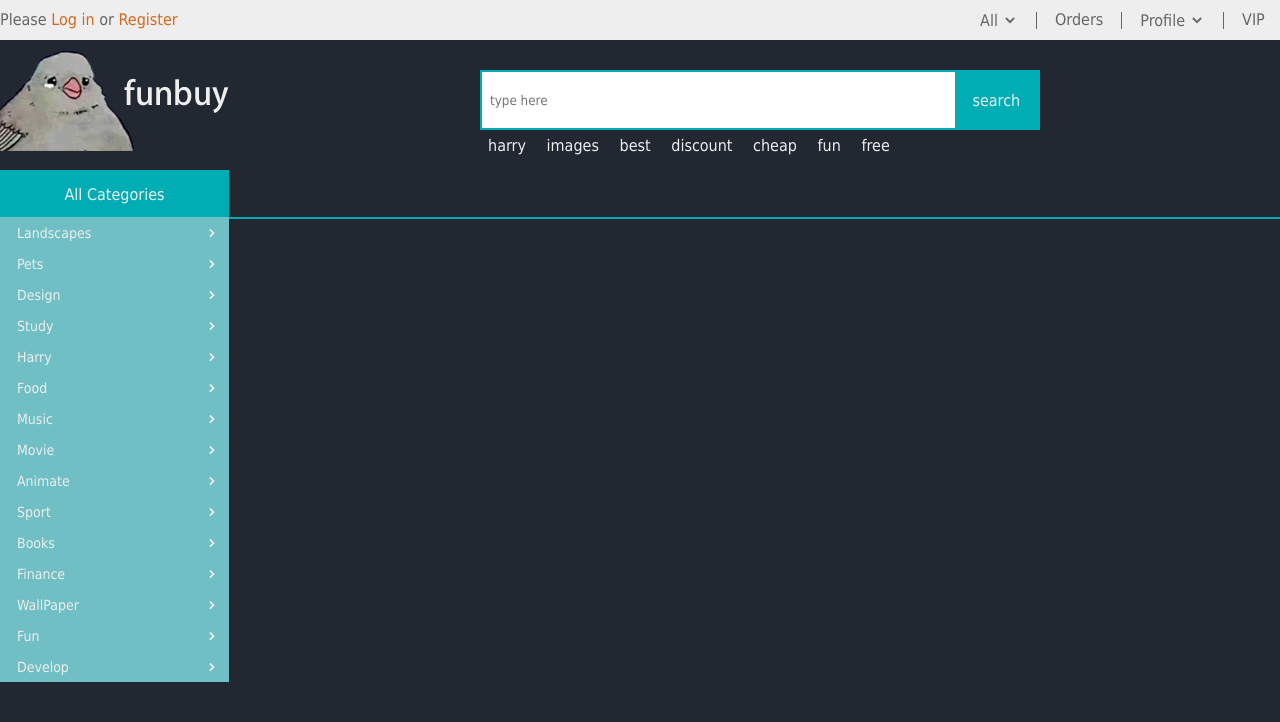
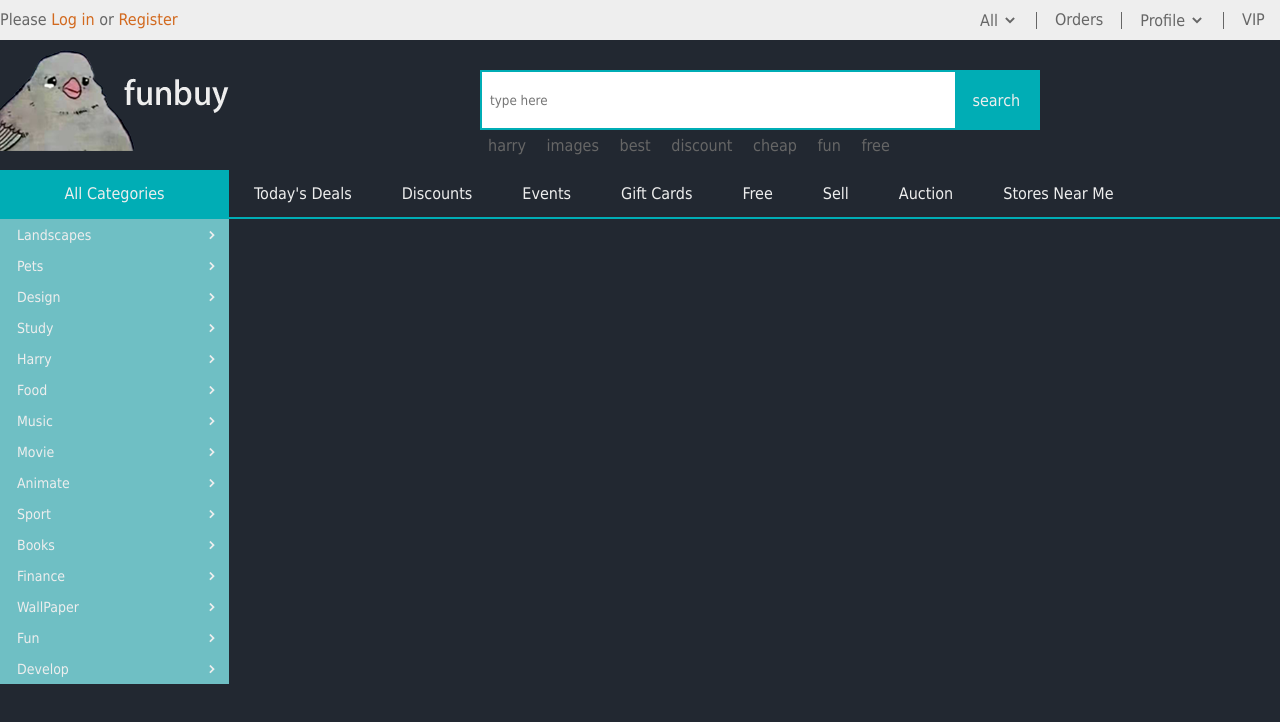
Before and after one commit to HarryQu1229/front-end-shopping-project, a plain HTML site: page index.html in a window 1280 px wide. Shown: the top 722 px of the page. Drawn offline with Linux system fonts and the light colour scheme.

Commit message:
completed the header section

```diff
--- a/css/common.css
+++ b/css/common.css
@@ -97,7 +97,6 @@
 }
 .frequent a {
   margin: 0 8px;
-  color: #eeeeee;
 }
 .frequent a:hover {
   color: #e9b9d1;
@@ -158,10 +157,11 @@
   height: 100%;
   color: #eeeeee;
   text-align: center;
-  line-height: 49px;
+  line-height: 47px;
   font-size: 16px;
 }
 .dropdown .dd {
+  margin-top: 2px;
   width: 100%;
   height: 465px;
   background-color: #6fbfc4;
@@ -193,3 +193,16 @@
 .dropdown .dd ul li:hover::after {
   color: #dea01e;
 }
+.navitems ul li {
+  float: left;
+}
+.navitems ul li a {
+  display: block;
+  color: #eeeeee;
+  line-height: 47px;
+  font-size: 16px;
+  padding: 0 25px;
+}
+.navitems ul li a:hover {
+  color: #dea01e;
+}
--- a/index.html
+++ b/index.html
@@ -105,7 +105,18 @@
             </ul>
           </div>
         </div>
-        <div class="navitems"></div>
+        <div class="navitems">
+          <ul>
+            <li><a href="#">Today's Deals</a></li>
+            <li><a href="#">Discounts</a></li>
+            <li><a href="#">Events</a></li>
+            <li><a href="#">Gift Cards</a></li>
+            <li><a href="#">Free</a></li>
+            <li><a href="#">Sell</a></li>
+            <li><a href="#">Auction</a></li>
+            <li><a href="#">Stores Near Me</a></li>
+          </ul>
+        </div>
       </div>
     </nav>
     <!-- navigation module end -->
```
